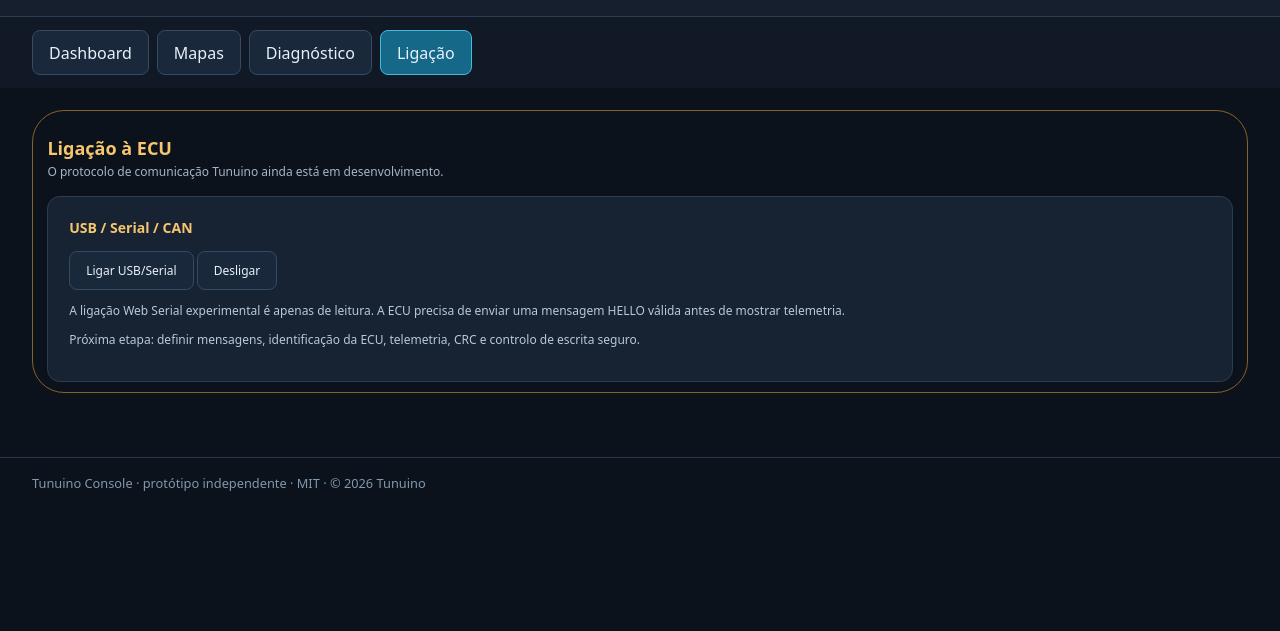
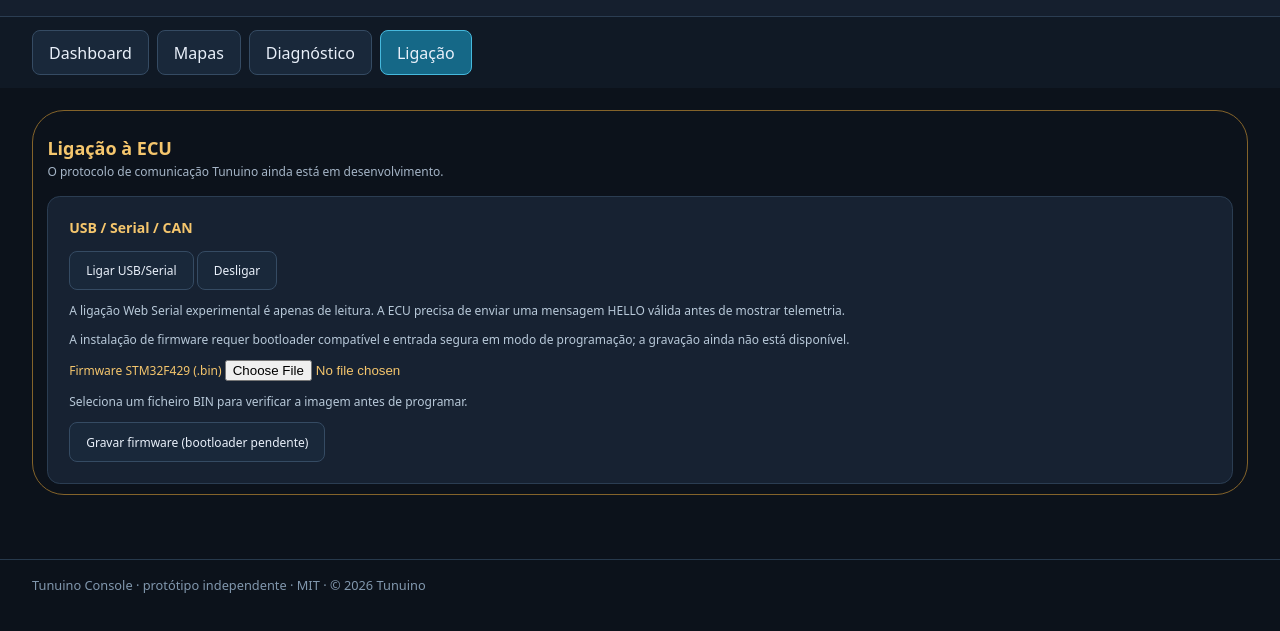
Before and after one commit to Tunuino/Tunuino, a website with bundled scripts: page console/index.html in a window 1280 px wide. Both pictures are taken after a click on the button "Ligação". Shown: the part 79-710 px from the top of the page. Built offline with nearby package versions, Linux system fonts and the light colour scheme.

Commit message:
Add firmware selection and explicitly gated flashing section to Console

```diff
--- a/console/index.html
+++ b/console/index.html
@@ -32,7 +32,7 @@
     </section>
     <section id="connection" class="page">
       <div class="heading"><h2>Ligação à ECU</h2><p>O protocolo de comunicação Tunuino ainda está em desenvolvimento.</p></div>
-      <div class="panel"><h3>USB / Serial / CAN</h3><p><button id="connect-serial" type="button">Ligar USB/Serial</button> <button id="disconnect-serial" type="button" disabled>Desligar</button></p><p>A ligação Web Serial experimental é apenas de leitura. A ECU precisa de enviar uma mensagem HELLO válida antes de mostrar telemetria.</p><p>Próxima etapa: definir mensagens, identificação da ECU, telemetria, CRC e controlo de escrita seguro.</p></div>
+      <div class="panel"><h3>USB / Serial / CAN</h3><p><button id="connect-serial" type="button">Ligar USB/Serial</button> <button id="disconnect-serial" type="button" disabled>Desligar</button></p><p>A ligação Web Serial experimental é apenas de leitura. A ECU precisa de enviar uma mensagem HELLO válida antes de mostrar telemetria.</p><p>A instalação de firmware requer bootloader compatível e entrada segura em modo de programação; a gravação ainda não está disponível.</p><label>Firmware STM32F429 (.bin) <input id="firmware-file" type="file" accept=".bin,application/octet-stream"></label><p id="firmware-status" role="status">Seleciona um ficheiro BIN para verificar a imagem antes de programar.</p><button id="flash-firmware" type="button" disabled>Gravar firmware (bootloader pendente)</button></div>
     </section>
   </main>
   <footer>Tunuino Console · protótipo independente · MIT · © 2026 Tunuino</footer>
```
